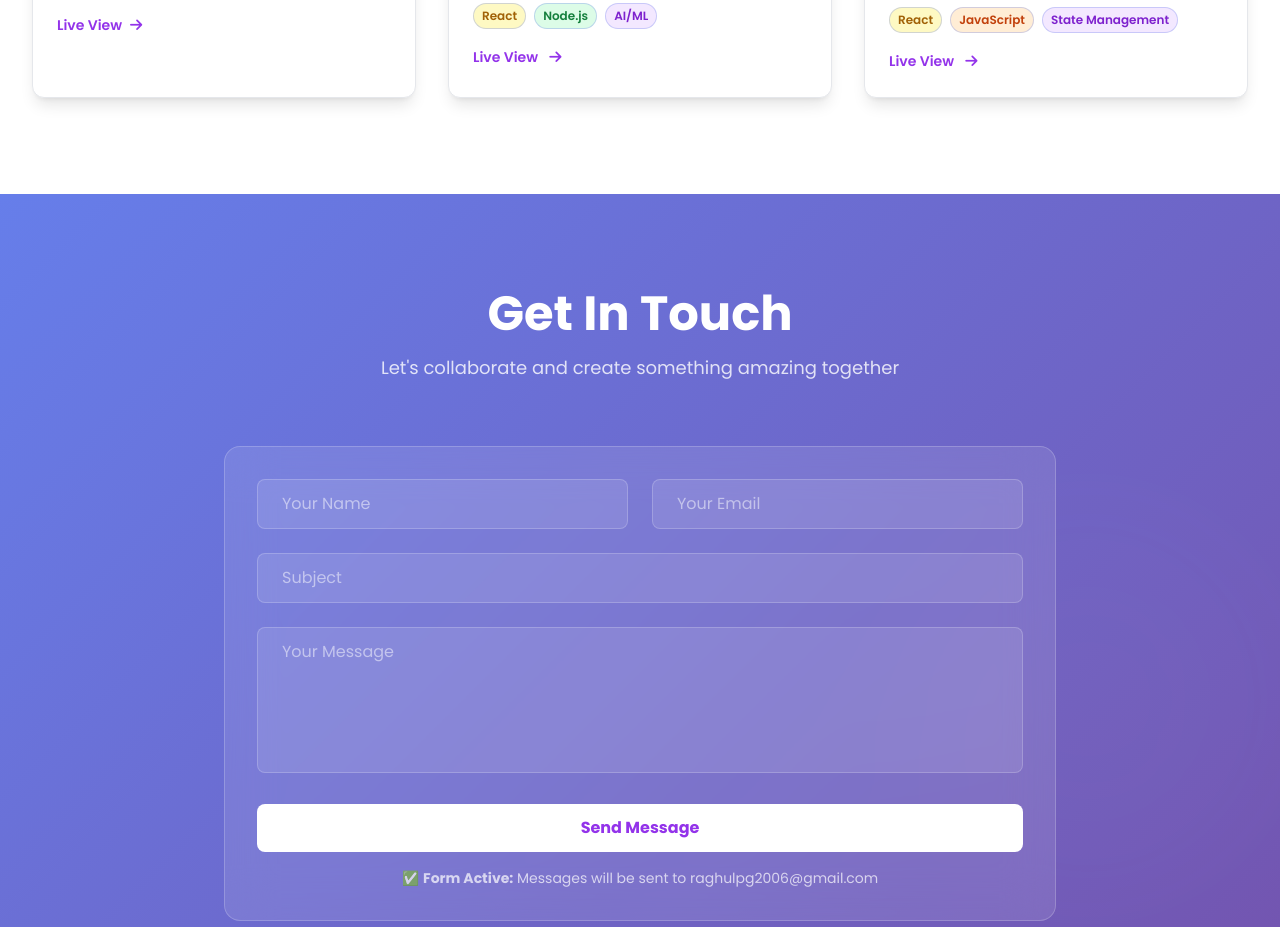
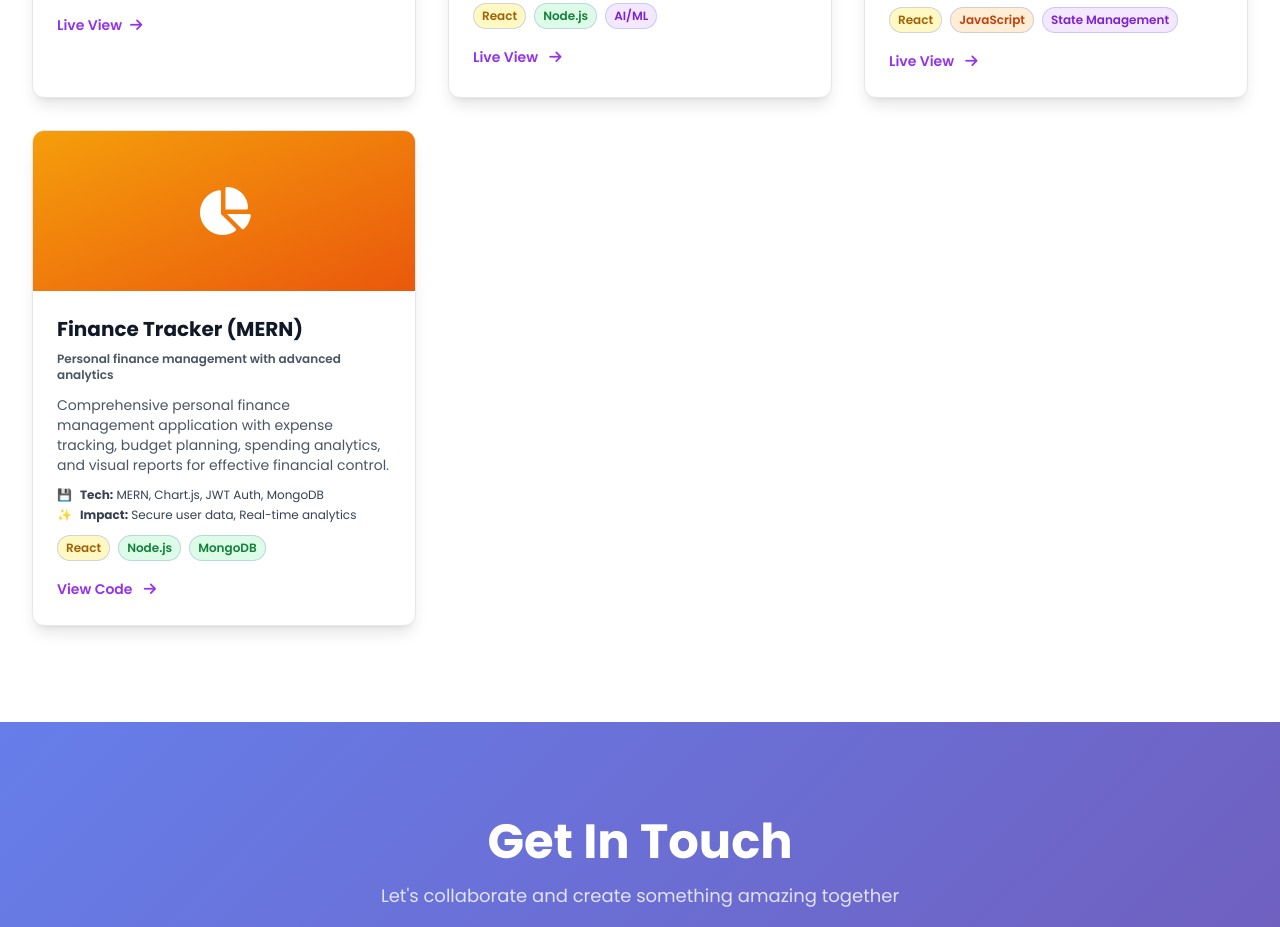
Before and after one commit to raghulpalanikumar/Portfolios, a plain HTML site: page index.html in a window 1280 px wide. Shown: the part 6107-7034 px from the top of the page. Drawn offline with nearby package versions, Linux system fonts and the light colour scheme; animation ran at ten frames a second.

Commit message:
Add Finance Tracker project card to index.html

```diff
--- a/index.html
+++ b/index.html
@@ -967,6 +967,36 @@
                         </a>
                     </div>
                 </div>
+
+                <!-- Project 10 - Finance Tracker -->
+                <div class="project-card card-hover bg-white rounded-xl overflow-hidden border border-gray-200 shadow-lg" data-aos="fade-up" data-aos-delay="900">
+                    <div class="h-40 bg-gradient-to-br from-amber-500 to-orange-600 flex items-center justify-center">
+                        <i class="fas fa-chart-pie text-white text-5xl"></i>
+                    </div>
+                    <div class="p-6">
+                        <h3 class="text-xl font-bold text-gray-900 mb-2">Finance Tracker (MERN)</h3>
+                        <p class="text-gray-600 text-xs mb-3 text-amber-600 font-semibold">Personal finance management with advanced analytics</p>
+                        <p class="text-gray-600 text-sm mb-3">Comprehensive personal finance management application with expense tracking, budget planning, spending analytics, and visual reports for effective financial control.</p>
+                        <div class="mb-3 space-y-1">
+                            <div class="flex items-center text-xs text-gray-700">
+                                <span class="font-semibold text-amber-600 mr-2">💾</span>
+                                <span><strong>Tech:</strong> MERN, Chart.js, JWT Auth, MongoDB</span>
+                            </div>
+                            <div class="flex items-center text-xs text-gray-700">
+                                <span class="font-semibold text-amber-600 mr-2">✨</span>
+                                <span><strong>Impact:</strong> Secure user data, Real-time analytics</span>
+                            </div>
+                        </div>
+                        <div class="flex flex-wrap gap-2 mb-4">
+                            <span class="tech-badge px-2 py-1 rounded-full text-xs font-semibold bg-yellow-100 text-yellow-700">React</span>
+                            <span class="tech-badge px-2 py-1 rounded-full text-xs font-semibold bg-green-100 text-green-700">Node.js</span>
+                            <span class="tech-badge px-2 py-1 rounded-full text-xs font-semibold bg-green-100 text-green-700">MongoDB</span>
+                        </div>
+                        <a href="https://finance-tracker-01.vercel.app/" class="inline-block text-purple-600 font-semibold hover:text-pink-600 transition-colors text-sm">
+                            View Code <i class="fas fa-arrow-right ml-2"></i>
+                        </a>
+                    </div>
+                </div>
             </div>
         </div>
     </section>
```
